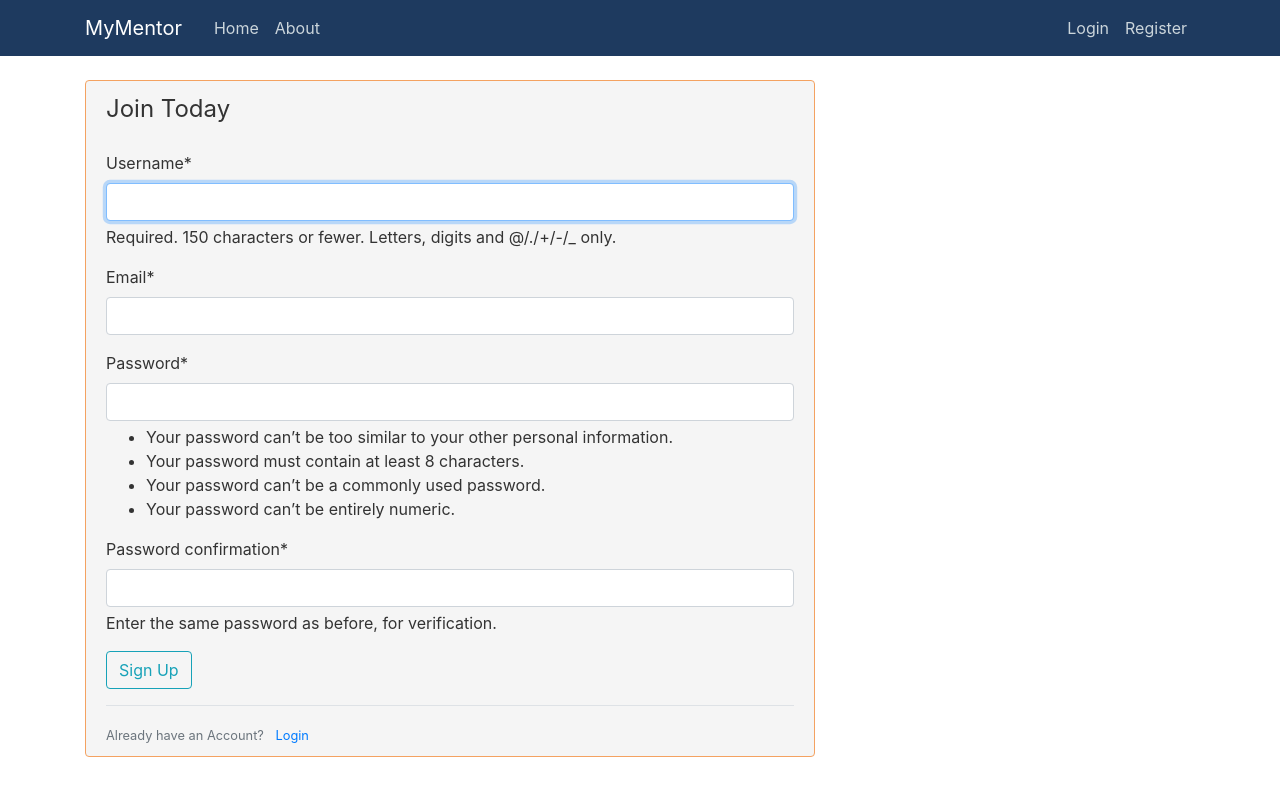
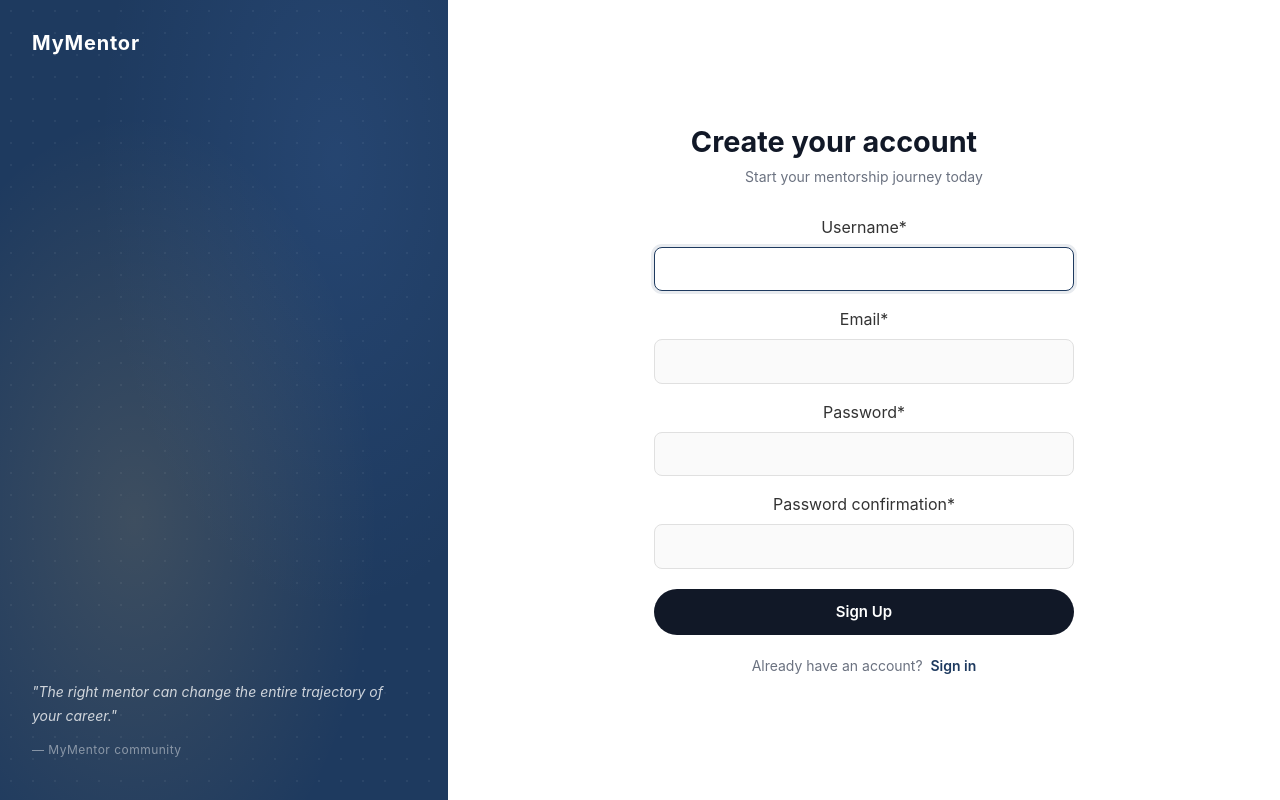
Before and after one commit to Am3-ch/Django_project, a Django app: page /register/ in a window 1280 px wide. Run offline with Django 5.2, Linux system fonts and the light colour scheme; some libraries are stand-ins or nearby versions.

Commit message:
improved the register and login page

```diff
--- a/django_blog/blog/static/blog/main.css
+++ b/django_blog/blog/static/blog/main.css
@@ -361,3 +361,133 @@ a.article-title:hover {
     max-width: 270px;
   }
 }
+
+/* ── Register page ── */
+#register-box {
+  width: 100%;
+  max-width: 420px;
+}
+
+#register-box h1 {
+  font-size: 1.8rem;
+  font-weight: 700;
+  color: #111827;
+  margin-bottom: 6px;
+}
+
+.register-sub {
+  color: #6b7280 !important;
+  font-size: 14px !important;
+  margin-bottom: 28px !important;
+}
+
+/* Crispy form field styling */
+#register-box .form-group label {
+  text-align: left;
+  width: 100%;
+  font-weight: 600;
+  font-size: 14px;
+  color: #374151;
+  margin-bottom: 4px;
+}
+
+#register-box input[type="text"],
+#register-box input[type="email"],
+#register-box input[type="password"] {
+  width: 100%;
+  padding: 10px 14px;
+  border: 1.5px solid #e0e0e0;
+  border-radius: 8px;
+  font-size: 15px;
+  transition: border-color 0.2s, box-shadow 0.2s;
+  background: #fafafa;
+}
+
+#register-box input:focus {
+  border-color: #1E3A5F;
+  outline: none;
+  box-shadow: 0 0 0 3px rgba(30, 58, 95, 0.1);
+  background: #fff;
+}
+
+/* Help text under fields */
+#register-box small,
+#register-box .helptext {
+  color: #9ca3af;
+  font-size: 12px;
+}
+
+/* Submit button — matches landing page buttons */
+.register-btn {
+  display: block;
+  width: 100%;
+  padding: 12px;
+  margin-top: 20px;
+  border-radius: 50px;
+  background-color: #111827;
+  color: #ffffff;
+  font-size: 15px;
+  font-weight: 600;
+  border: none;
+  cursor: pointer;
+  transition: background 0.18s, transform 0.12s;
+}
+
+.register-btn:hover {
+  background-color: #1E3A5F;
+  transform: translateY(-1px);
+}
+
+/* Footer link */
+.register-footer {
+  margin-top: 20px;
+  text-align: center;
+  font-size: 14px;
+  color: #6b7280;
+}
+
+.register-footer a {
+  color: #1E3A5F;
+  font-weight: 600;
+  text-decoration: none;
+  margin-left: 4px;
+}
+
+.register-footer a:hover {
+  text-decoration: underline;
+}
+
+/* Hide help text by default */
+#register-box .helptext,
+#register-box small.text-muted,
+#register-box .form-text {
+  display: none;
+}
+
+/* Only show error messages */
+#register-box .invalid-feedback,
+#register-box .errorlist {
+  display: block;
+  color: #e53e3e;
+  font-size: 12px;
+  margin-top: 4px;
+}
+
+#register-box .errorlist li {
+  list-style: none;
+  padding: 0;
+}
+
+/* Red border on invalid fields */
+#register-box input.is-invalid,
+#register-box .errorlist + input {
+  border-color: #e53e3e !important;
+  box-shadow: 0 0 0 3px rgba(229, 62, 62, 0.1) !important;
+}
+
+/* Mobile adjustments */
+@media (max-width: 768px) {
+  #register-box h1 {
+    font-size: 1.5rem;
+  }
+}
--- a/django_blog/blog/templates/blog/base.html
+++ b/django_blog/blog/templates/blog/base.html
@@ -58,21 +58,6 @@
       {% endif %}
       {% block content %}{% endblock %}
     </div>
-    <div class="col-md-4">
-      {% if user.is_authenticated %}
-        <div class="content-section">
-          <h3>Our Sidebar</h3>
-          <p class='text-muted'>Notifications
-            <ul class="list-group">
-              <li class="list-group-item list-group-item-light">Latest Posts</li>
-              <li class="list-group-item list-group-item-light">Announcements</li>
-              <li class="list-group-item list-group-item-light">Calendars</li>
-              <li class="list-group-item list-group-item-light">etc</li>
-            </ul>
-          </p>
-        </div>
-      {% endif %}
-    </div>
   </div>
 </main>
 
--- a/django_blog/blog/tests.py
+++ b/django_blog/blog/tests.py
@@ -1,3 +1 @@
 from django.test import TestCase
-
-# Create your tests here.
--- a/django_blog/users/templates/users/register.html
+++ b/django_blog/users/templates/users/register.html
@@ -1,21 +1,39 @@
 {% extends 'blog/base.html' %}
-{% load crispy_forms_tags  %}
+{% load crispy_forms_tags %}
+{% block body_class %}no-navbar{% endblock %}
 {% block content %}
-    <div class="content-section">
-        <form method="POST">
-                {% csrf_token %}
-                <fieldsetn class="form-group">
-                        <legend class="border-bottm mb-4">Join Today</legend>
-                        {{ form|crispy }}
-                </fieldset>
-                <div class="form-group">
-                    <button class="btn btn-outline-info" type="submit">Sign Up</button>
-                </div>
-        </form>
-        <div class="border-top pt-3">
-            <small class="text-muted">
-                Already have an Account? <a class="ml-2" href="{% url 'login' %}">Login</a>
-            </small>
-        </div>
+<div id="Land-wrapper">
+
+  <div id="Land-left-panel">
+    <div id="Land-brand">MyMentor</div>
+    <div id="Land-quote">
+      <p>"The right mentor can change the entire trajectory of your career."</p>
+      <span>— MyMentor community</span>
     </div>
+  </div>
+
+  <div id="Land-container" id="register-container">
+    <div id="Land-mobile-brand">MyMentor</div>
+    <div id="register-box">
+      <h1>Create your account</h1>
+      <p class="register-sub">Start your mentorship journey today</p>
+      <form method="POST">
+        {% csrf_token %}
+        {{ form|crispy }}
+        <button type="submit" class="register-btn">Sign Up</button>
+      </form>
+      <div class="register-footer">
+        Already have an account? <a href="{% url 'login' %}">Sign in</a>
+      </div>
+    </div>
+  </div>
+
+</div>
+<script>
+  // Show red border on fields that have errors
+  document.querySelectorAll('#register-box .errorlist').forEach(function(error) {
+    const input = error.closest('.form-group').querySelector('input');
+    if (input) input.classList.add('is-invalid');
+  });
+</script>
 {% endblock content %}
--- a/django_blog/users/tests.py
+++ b/django_blog/users/tests.py
@@ -1,3 +1 @@
 from django.test import TestCase
-
-# Create your tests here.
```
Also changed, not shown: django_blog/users/templates/users/login.html (+28 -17 lines).
